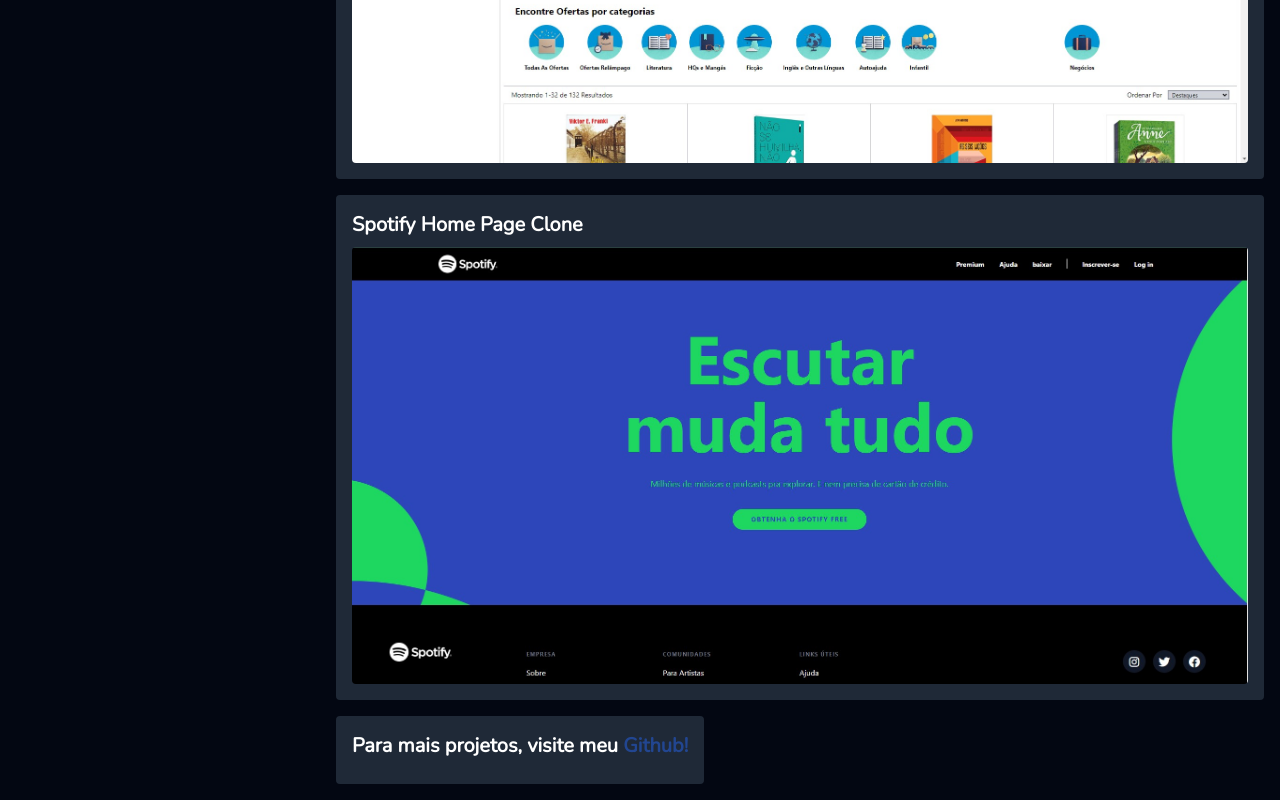
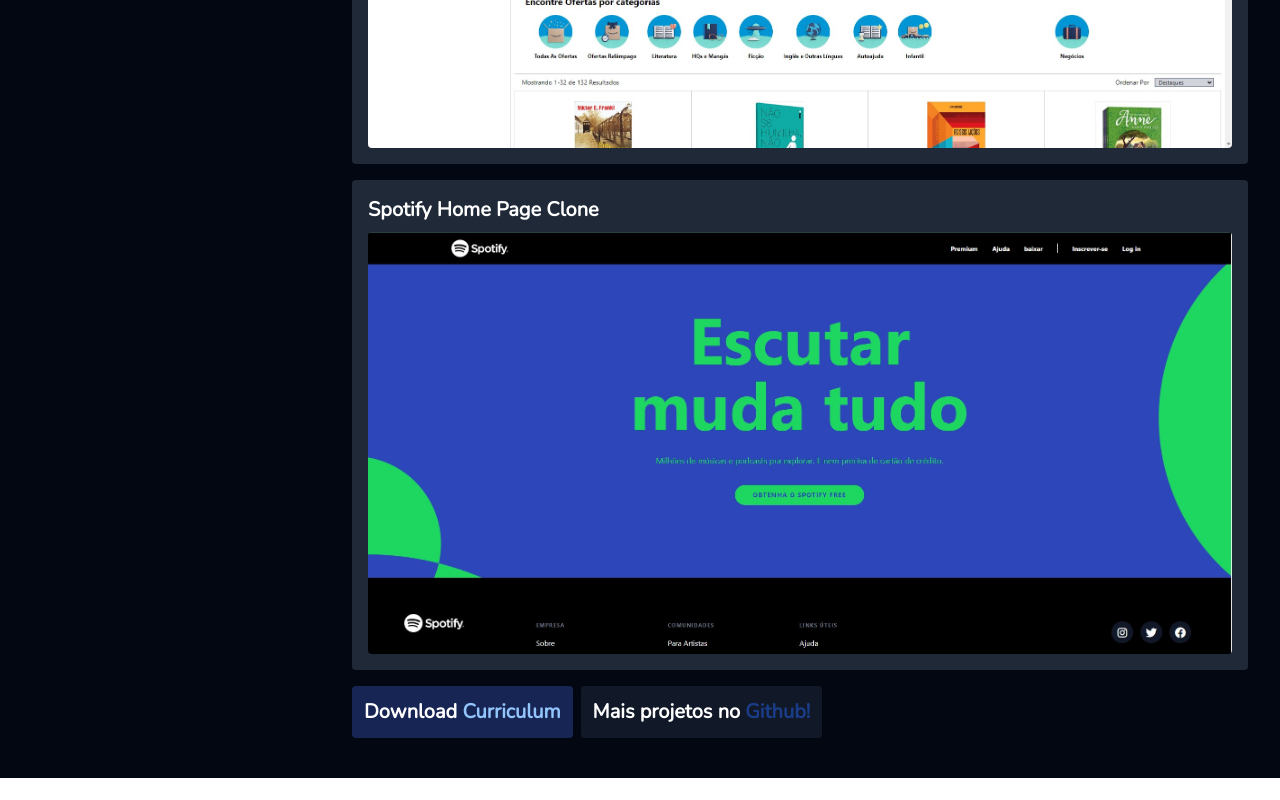
Before and after one commit to KelltonHamaia/portfolio, a website: page src/index.html in a window 1280 px wide. Shown: the part 1631-2431 px from the top of the page. After the commit the page ends 2409 px from the top, so only its background shows below. Drawn offline with nearby package versions, Linux system fonts and the light colour scheme; a web font is replaced by a local one.

Commit message:
added curriculum download option

```diff
--- a/src/index.html
+++ b/src/index.html
@@ -35,7 +35,7 @@
       </div>
     </div>
 
-    <div class="flex-1 md:mt-20">
+    <div class="flex-1 p-4 md:mt-20">
       <div class="flex-1 p-4 mt-4 description">
         <h1 class="mb-4 text-2xl border-b-2 border-blue-500 md:border-none">Sobre mim:</h1>
         <p class="text-sm md:text-lg">
@@ -113,9 +113,13 @@
             <img class="image-projects-card" src="images/spotify.jpg" alt="Spotify Home Page Clone" />
           </div>
 
-          <div class="p-4 bg-gray-800 rounded ">
-            <h2 class="mb-2 font-bold text-center cursor-pointer text-normal md:text-xl md:text-left line-clamp-2">
-             <a href="https://github.com/KelltonHamaia">Para mais projetos, visite meu <span class="text-blue-600 animate-pulse">Github!</span></a></h2>
+          <div class="flex flex-col items-center justify-between gap-2 rounded md:flex-row">
+            <a href="#" download="documents/Currículo Kellton.docx" class="p-3 mb-2 font-bold text-center rounded cursor-pointer bg-blue-950 text-normal md:text-xl md:text-left">
+              Download <span class="text-blue-300">Curriculum</span>
+             </a>
+             <a href="https://github.com/KelltonHamaia" class="p-3 mb-2 font-bold text-center bg-gray-900 rounded cursor-pointer text-normal md:text-xl md:text-left">
+              Mais projetos no <span class="text-blue-600 animate-pulse">Github!</span>
+             </a>
           </div>
         </div>
       </div>
```
Also changed, not shown: src/css/styles.css, 1 other file.
